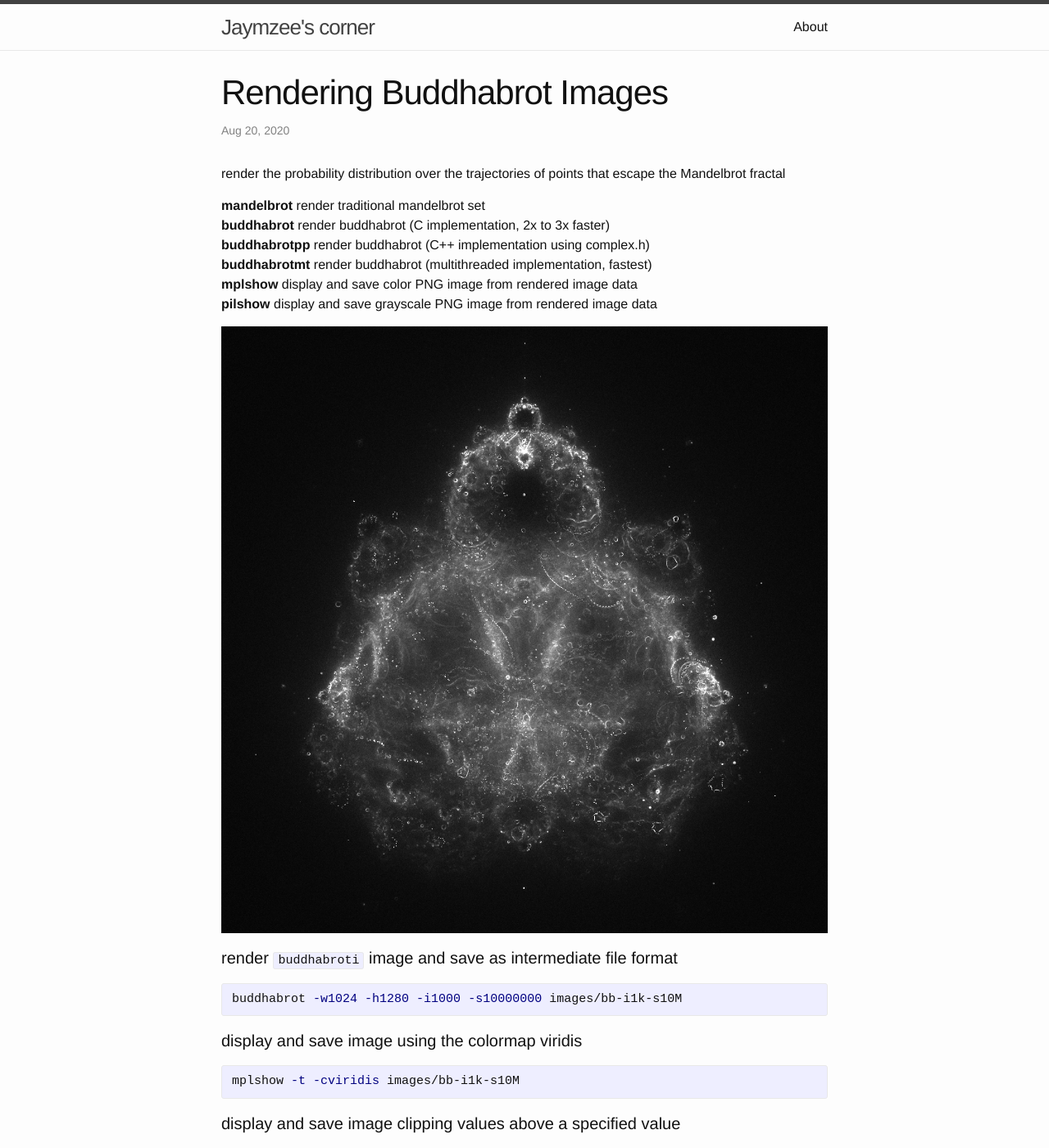
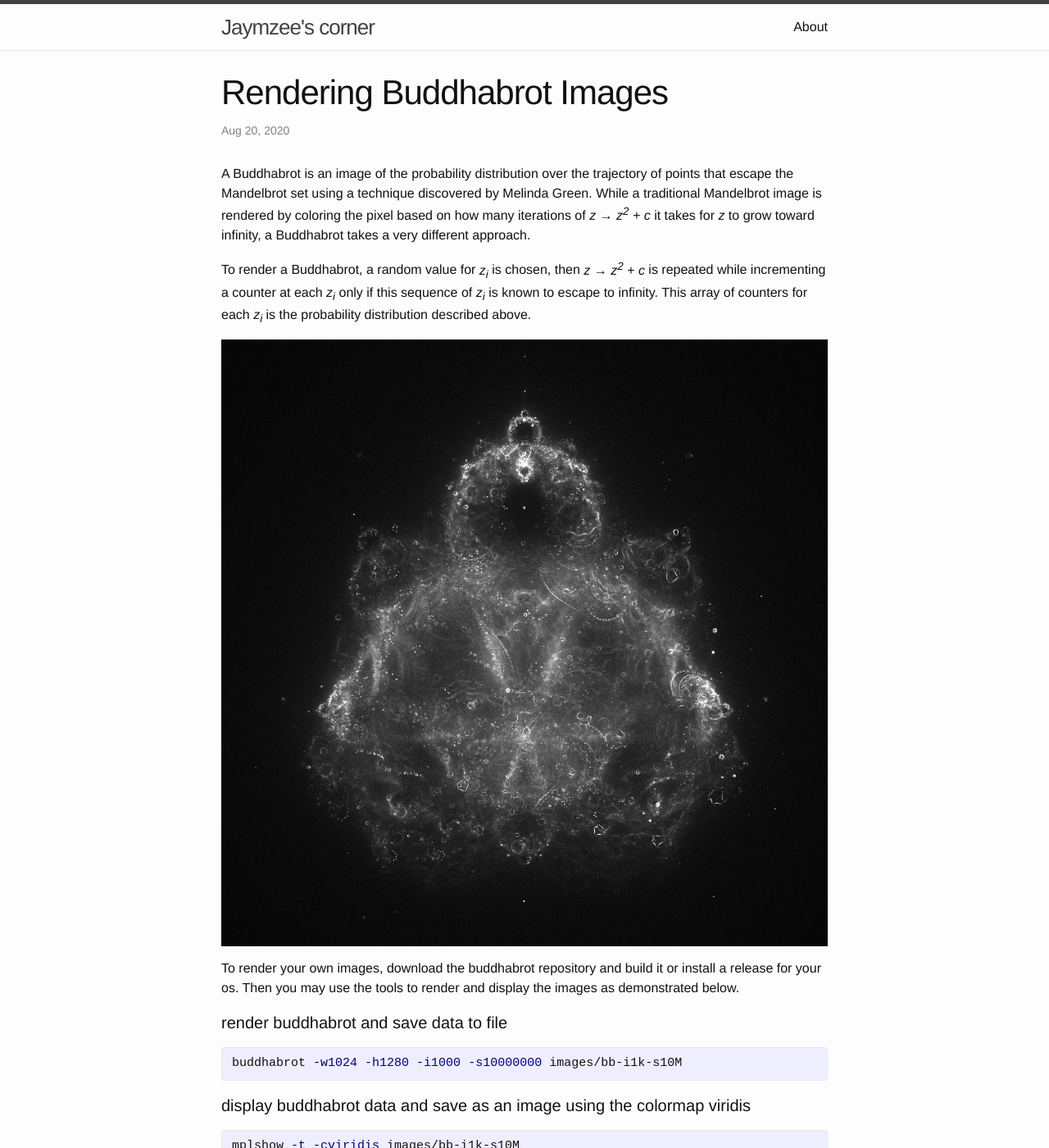
Before and after one commit to jaymzee/jaymzee.github.io, a Jekyll site: the page built from _posts/2020-08-20-rendering-buddhabrot-images.md, in a window 1280 px wide and 1400 px high. Shown: the whole window at 82% size. Built offline with Jekyll 4.4.1, drawn with Linux system fonts in a browser that asks for light colours; some of the changed text lies outside the part shown.

Commit message:
updated buddhabrot post

```diff
--- a/_posts/2020-08-20-rendering-buddhabrot-images.md
+++ b/_posts/2020-08-20-rendering-buddhabrot-images.md
@@ -2,33 +2,42 @@
 layout: post
 title: Rendering Buddhabrot Images
 ---
-render the probability distribution over the trajectories of points that escape the Mandelbrot fractal
+A Buddhabrot is an image of the probability distribution over the
+trajectory of points that escape the Mandelbrot set using a technique
+discovered by Melinda Green.  While a traditional Mandelbrot
+image is rendered by coloring the pixel based on how many iterations of
+*z → z<sup>2</sup> + c* it takes for _z_ to grow toward infinity, a Buddhabrot
+takes a very different approach.
 
-**mandelbrot**      render traditional mandelbrot set
-**buddhabrot**      render buddhabrot (C implementation, 2x to 3x faster)
-**buddhabrotpp**    render buddhabrot (C++ implementation using complex.h)
-**buddhabrotmt**    render buddhabrot (multithreaded implementation, fastest)
-**mplshow**         display and save color PNG image from rendered image data
-**pilshow**         display and save grayscale PNG image from rendered image data
+To render a Buddhabrot, a random value for _z<sub>i</sub>_ is chosen, then
+*z → z<sup>2</sup> + c* is repeated while incrementing a counter at each
+_z<sub>i</sub>_ only if this sequence of _z<sub>i</sub>_ is known to escape to infinity.
+This array of counters for each _z<sub>i</sub>_ is the probability distribution
+described above.
 
 ![buddhabrot image](/assets/img/bb-i100k-s10M.png)
 
-#### render `buddhabroti` image and save as intermediate file format
+To render your own images, download the buddhabrot repository and build it
+or install a release for your os.
+Then you may use the tools to render and display the images as demonstrated
+below.
+
+#### render buddhabrot and save data to file
 {% highlight sh %}
 buddhabrot -w1024 -h1280 -i1000 -s10000000 images/bb-i1k-s10M
 {% endhighlight %}
 
-#### display and save image using the colormap viridis
+#### display buddhabrot data and save as an image using the colormap viridis
 {% highlight sh %}
 mplshow -t -cviridis images/bb-i1k-s10M
 {% endhighlight %}
 
-#### display and save image clipping values above a specified value
+#### display buddhabrot data and save image clipping values above a specified value
 {% highlight sh %}
 mplshow -t -m250 images/bb-i1k-s10M
 {% endhighlight %}
 
-#### show and save image as a grayscale PNG
+#### display buddhabrot data and save to a grayscale PNG image clipping values
 {% highlight sh %}
 pilshow -t -m250 images/bb-ilk-s10M
 {% endhighlight %}
```
